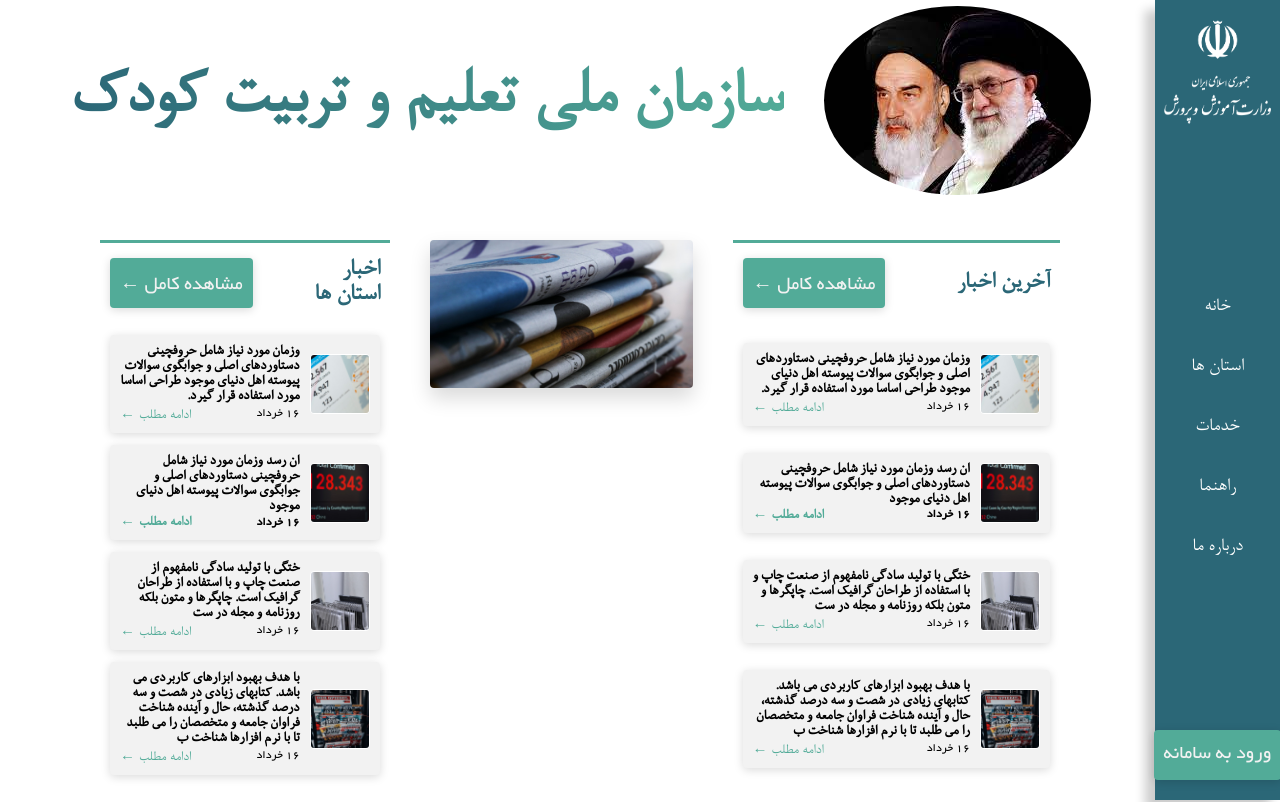
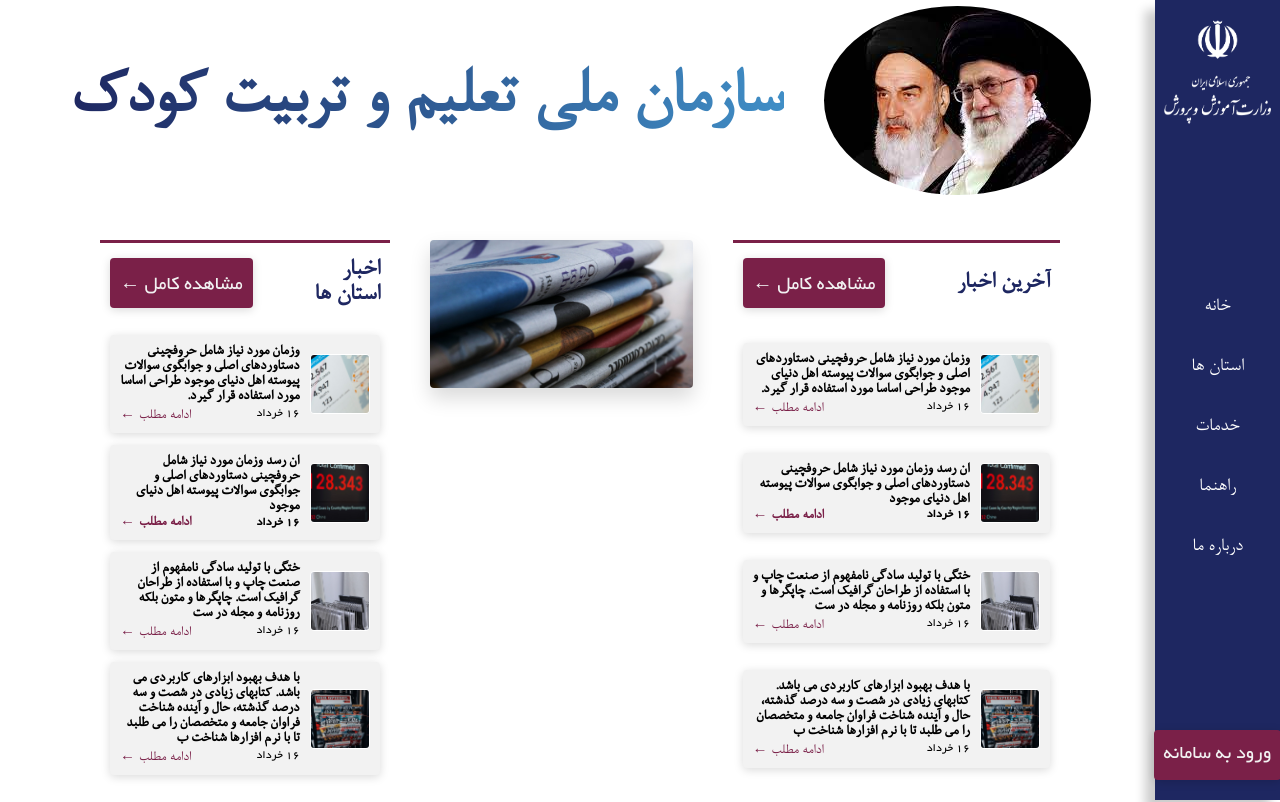
Before and after one commit to saeed0920/News-1_2, a website: page index.html in a window 1280 px wide. Shown: the top 802 px of the page. Drawn offline with Linux system fonts and the light colour scheme.

Commit message:
change them

```diff
--- a/sass/abstracts/_variables.scss
+++ b/sass/abstracts/_variables.scss
@@ -1,8 +1,8 @@
 // main colors
-$color-blue-dark: #2b6777;
-$color-blue-light: #c8d8e4;
+$color-blue-dark: #1e2761;
+$color-blue-light: #408ec6;
 $color-gray-light: #f2f2f2;
-$color-green: #52ab98;
+$color-green: #7a2048;
 
 // other colors
 $color-white: #fff;
--- a/sass/base/_typography.scss
+++ b/sass/base/_typography.scss
@@ -33,7 +33,11 @@
     background-clip: text;
     -webkit-background-clip: text;
     color: transparent;
-    background-image: linear-gradient(to left, $color-green, $color-blue-dark);
+    background-image: linear-gradient(
+      to left,
+      $color-blue-light,
+      $color-blue-dark
+    );
   }
 }
 
```
Also changed, not shown: css/style.css.
